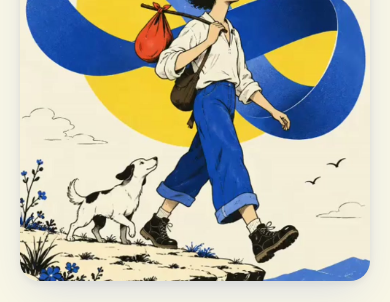
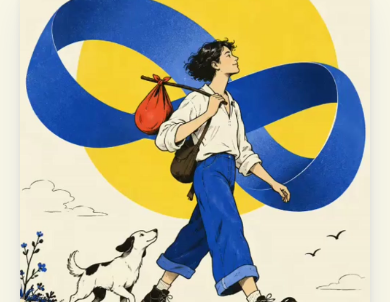
Before and after one commit to 2ndRateCoder/the-monastic-world, a plain HTML site: page index.html in a window 390 px wide. Shown: the part 102-404 px from the top of the page. Drawn offline with Linux system fonts and the light colour scheme.

Commit message:
Push mobile hero card below the absolute header
The site header is absolutely positioned, so the card started at the very
top underneath it. Give .media-stage a top margin that clears the header
height plus the safe-area inset.

```diff
--- a/styles.css
+++ b/styles.css
@@ -332,7 +332,7 @@ h2 {
     max-width: none;
     aspect-ratio: auto;
     height: 44svh;
-    margin: 12px auto 0;
+    margin: calc(84px + env(safe-area-inset-top)) auto 0;
     background: var(--cream);
     border-radius: 20px;
     box-shadow: 0 16px 40px -12px rgba(36, 63, 197, 0.16), 0 2px 8px rgba(52, 59, 80, 0.08);
```
